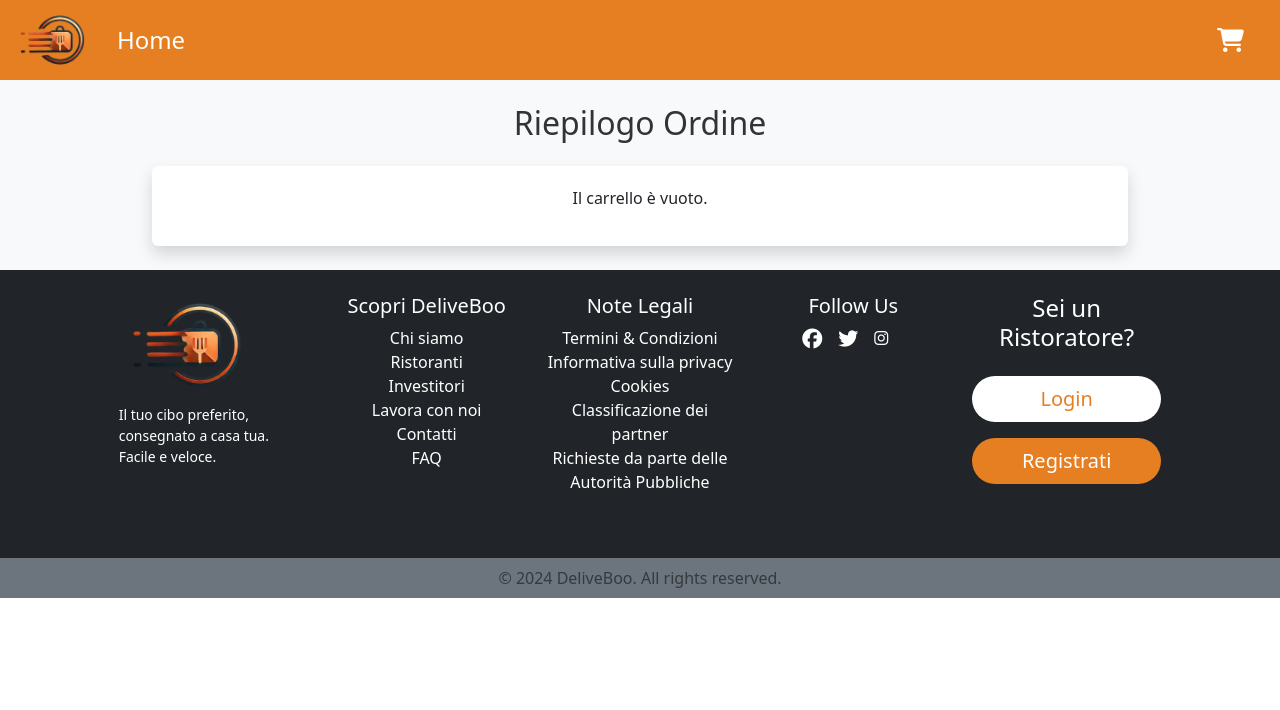
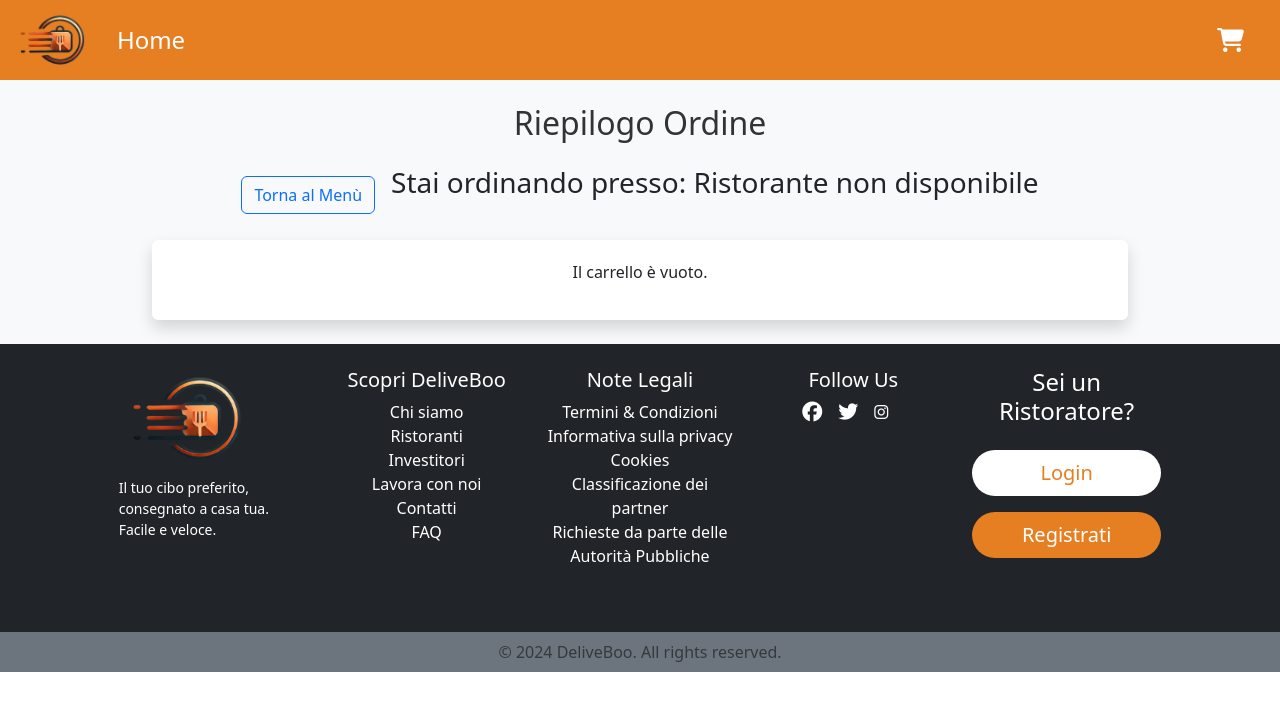
Before and after one commit to GiuseppeDeRosa1992/deliveBoo-front, a Vue app: page /cart in a window 1280 px wide. Shown: the top 710 px of the page. Built offline with nearby package versions, Linux system fonts and the light colour scheme.

Commit message:
add button to back in menu from appcart and name restaurant in appcart

```diff
--- a/src/views/AppCart.vue
+++ b/src/views/AppCart.vue
@@ -6,6 +6,8 @@ export default {
     data() {
         return {
             cart: JSON.parse(localStorage.getItem('cart')) || [],
+            restaurantName: localStorage.getItem('restaurant_name') || 'Ristorante non disponibile', // Recupera il nome del ristorante
+            restaurantSlug: localStorage.getItem('restaurant_slug') || '', // Slug ristorante
             showPayment: false,
         };
     },
@@ -57,9 +59,17 @@ export default {
         },
         clearCart() {
             localStorage.removeItem('cart');
+            localStorage.removeItem('restaurant_name'); // Rimuovi anche il nome del ristorante
+            localStorage.removeItem('restaurant_slug'); // Rimuovi lo slug del ristorante
+            this.cart = [];
             this.cart = [];
             this.updateCartCount();
-        }
+        },
+        goToRestaurantMenu() {
+            if (this.restaurantSlug) {
+                this.$router.push(`/restaurants/${this.restaurantSlug}/menu`);
+            }
+        },
     },
 };
 
@@ -69,6 +79,10 @@ export default {
     <div class="app-cart bg-light py-4">
         <div class="container">
             <h2 class="pb-3 text-center">Riepilogo Ordine</h2>
+            <div class="d-flex justify-content-center align-items-center pb-3">
+                <button @click="goToRestaurantMenu" class="btn btn-outline-primary me-3">Torna al Menù</button>
+                <h3 class="pb-3">Stai ordinando presso: {{ restaurantName }}</h3>
+            </div>
             <div class="cart-content bg-white rounded shadow">
                 <div v-if="cart.length === 0" class="text-center">
                     <p>Il carrello è vuoto.</p>
--- a/src/views/AppMenu.vue
+++ b/src/views/AppMenu.vue
@@ -109,6 +109,9 @@ export default {
         // Se il piatto non è nel carrello, aggiungilo con quantità 1
         this.cart.push({ ...dish, quantity: 1 });
       }
+
+      localStorage.setItem('restaurant_name', this.restaurantName);
+      localStorage.setItem('restaurant_slug', this.$route.params.restaurant_slug);
 
       // Salva il carrello nel localStorage
       localStorage.setItem('cart', JSON.stringify(this.cart));
```
